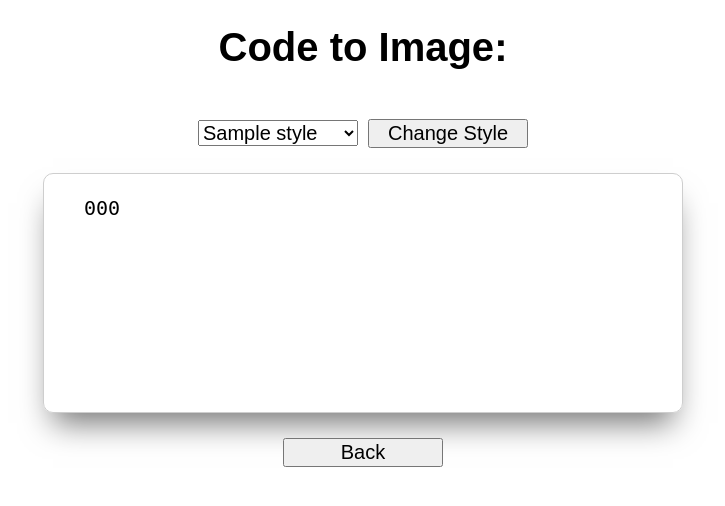
After one commit to lyrnoxx/calculator, a Flask app: template templates/style_selection.html in a window 1280 px wide. The commit adds this page. Shown: the top 506 px of the page, without its empty margins (277-1002 px from the left). Run offline with Flask 3, Linux system fonts and the light colour scheme; the template is opened without the code that fills it: most values are stand-ins (such as "Sample title", 1, 10 or a date in 2020).

Commit message:
code-beautified

```diff
--- a/app.py
+++ b/app.py
@@ -1,9 +1,15 @@
 from flask import Flask, render_template, session,url_for,request,redirect
+
+from pygments import highlight
+from pygments.formatters import HtmlFormatter
+from pygments.lexers import Python3Lexer
+from pygments.styles import get_all_styles
 
 app=Flask(__name__)
 app.secret_key="haa"
 
 PLACEHOLDER="print('Hello, World!')"
+DEFAULT_STYLE='monokai'
 
 @app.route('/',methods=['GET'])
 def code():
@@ -27,3 +33,27 @@ def reset_session():
     session.clear()
     session['code']=PLACEHOLDER
     return redirect(url_for('code'))
+
+@app.route('/style',methods=['GET'])
+def style():
+    if session.get('style') is None:
+        session['style'] =DEFAULT_STYLE
+    formatter=HtmlFormatter(style=session['style'])
+    context={
+        'message':'Select your style',
+        'all_styles':list(get_all_styles()),
+        'style_definitions':formatter.get_style_defs(),
+        'style_bg_color':formatter.style.background_color,
+        'highlighted_code':highlight(
+        session['code'],Python3Lexer(),formatter
+        ),
+    }
+    return render_template("style_selection.html",**context)
+
+@app.route('/save_style',methods=['POST'])
+def save_style():
+    if request.form.get('style') is not None:
+        session['style']=request.form.get('style')
+    if request.form.get('code') is not None:
+        session['code']=request.form.get('code')
+    return redirect(url_for('style'))
--- a/templates/code_input.html
+++ b/templates/code_input.html
@@ -22,6 +22,9 @@
         <button formmethod='post' formaction='{{url_for('save_code')}}'>
             Save Code
         </button>
+        <button formmethod="post" formaction="{{ url_for('save_style') }}">
+            Next
+          </button>
     </div>
 </form>
 {% endblock content %}
--- /dev/null
+++ b/templates/style_selection.html
@@ -0,0 +1,35 @@
+{% extends "base.html" %}
+
+{% block title %}
+  - Style Selection
+{% endblock title %}
+
+{% block content %}
+<style>
+  {{ style_definitions }}
+
+  .code {
+    background-color: {{ style_bg_color }};
+  }
+</style>
+<form>
+    <div class="controls">
+        <select name="style">
+          {% for style_name in all_styles %}
+            <option value="{{ style_name }}">{{ style_name }}</option>
+          {% endfor %}
+        </select>
+        <button formmethod="post" formaction="{{ url_for('save_style') }}">
+          Change Style
+        </button>
+      </div>
+  <div class="code">
+    {{ highlighted_code | safe }}
+  </div>
+  <div class="controls">
+    <button formmethod="get" formaction="{{ url_for('code') }}">
+    Back
+    </button>
+  </div>
+</form>
+{% endblock content %}
```
